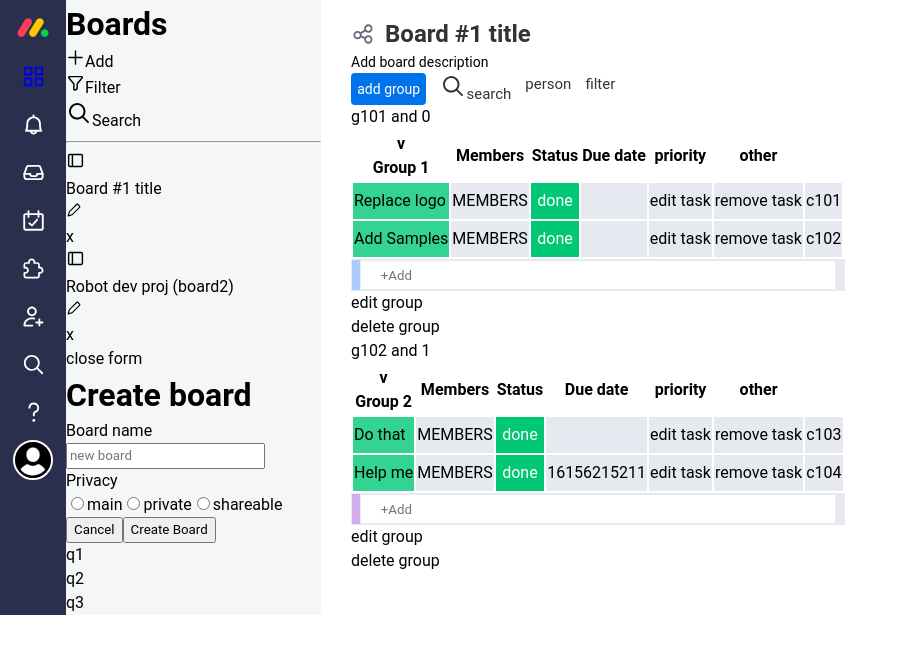
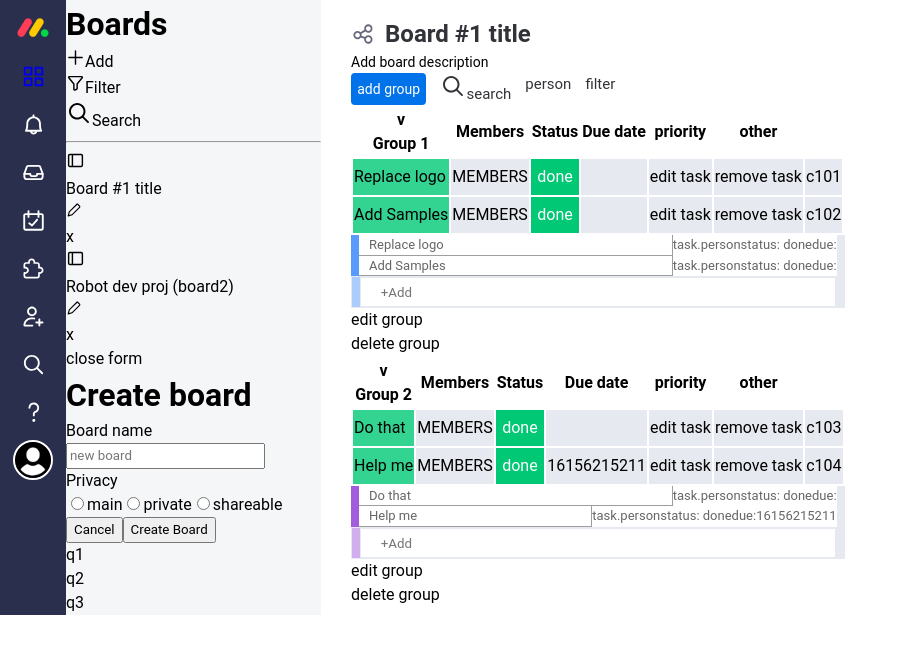
Before and after one commit to TsiviaSaraM/copy-of-Monday, a React (Create React App) app: page / in a window 1280 px wide. Both pictures are taken after a click on the element "Board #1 title". Shown: the top 654 px of the page, without its empty margins (0-908 px from the left). Built offline with nearby package versions, Linux system fonts and the light colour scheme.

Commit message:
tasks css redone

```diff
--- a/src/assets/scss/cmps/_TaskPreview.scss
+++ b/src/assets/scss/cmps/_TaskPreview.scss
@@ -144,3 +144,26 @@ border-bottom-color: rgb(50, 51, 56);/*highlighted color*/
         // height: 100%;?
     }
 }
+
+.task-list-2{
+    display: flex;
+    font-size: 13px;
+    line-height: 19.5px;
+    color: rgb(102, 102, 102);
+
+    .title{
+        flex-grow: 2;
+        padding-left: 10px;
+        border-right: 1px solid rgb(158, 158, 158);
+        border-bottom: 1px solid rgb(158, 158, 158);
+    }
+}
+
+.margin-right{
+    background-color: rgb(230, 233, 239);
+    width: 8px;
+    // border-right: 8px solid rgb(230, 233, 239);
+}
+.margin-left{
+    width: 8px;
+}
--- a/src/cmps/AddTask.jsx
+++ b/src/cmps/AddTask.jsx
@@ -1,11 +1,14 @@
-import React from 'react'
-import { useState } from 'react'
+import React, { useState, useRef }  from 'react'
+import { useOnClickOutside } from '../hooks/useOnClickOutside'
 
 export const AddTask = ({addTask, group}) => {
 
+    const ref = useRef()
     const [hoverAddRow, setHoverAddRow] = useState(false)
     const [showAddBtn, setShowAddBtn] = useState(false)
     const [taskTitle, setTaskTitle] = useState('') //TODO can use LinkedStateMixin instead
+
+    useOnClickOutside(ref, () => setShowAddBtn(false))
 
     const handleChange = (event) => setTaskTitle(event.target.value)
 
@@ -14,7 +17,7 @@ export const AddTask = ({addTask, group}) => {
             <div className="row-add-task" onMouseEnter={() => setHoverAddRow(true)} onMouseLeave={() => setHoverAddRow(false)}>
                 <div style={{ backgroundColor: hoverAddRow ? group.style.hover : group.style.color }} className="margin-left"></div>
 
-                <div className="add-task" onClick={() => setShowAddBtn(true)}>
+                <div ref={ref} className="add-task" onClick={() => setShowAddBtn(true)}>
                     <input onChange={handleChange} className="input-add-task" type="text" placeholder="+Add" />
                     {showAddBtn && <button className="btn-add-group" onMouseUp={() => setShowAddBtn(false)} onMouseDown={() => addTask(group, taskTitle)}>Add</button>}
                 </div>
--- a/src/cmps/TaskBoard.jsx
+++ b/src/cmps/TaskBoard.jsx
@@ -1,4 +1,5 @@
 import React from 'react'
+import { getEmptyGroup } from './../services/boardService';
 import { DragDropContext, Droppable, Draggable } from 'react-beautiful-dnd';
 import { BoardControls } from './BoardControls';
 import { BoardFilter } from './BoardFilter';
@@ -10,13 +11,14 @@ import { TaskGroup } from './TaskGroup';
 export const TaskBoard = ({ board, onEditBoard, }) => {
 
     const addGroup = () => {
-        const newGroup = {
-            "id": Math.random().toString(),
-            "title": 'New Group',
-            "tasks": [
-            ],
-            "style": {}
-        }
+        // const newGroup = {
+        //     "id": Math.random().toString(),
+        //     "title": 'New Group',
+        //     "tasks": [
+        //     ],
+        //     "style": {}
+        // }
+        const newGroup = getEmptyGroup()
         board.groups.push(newGroup)
         onEditBoard(board)
     }
@@ -111,7 +113,7 @@ export const TaskBoard = ({ board, onEditBoard, }) => {
 
                                     {board.groups.map((group, index) =>
 
-                                    <div key={group.id}>{group.id} and {index}
+                                    <div key={group.id}>
                                         <TaskGroup group={group} index={index} key={group.id} onEditBoard={onEditBoard} onEditGroup={onEditGroup}
                                         onDeleteGroup={onDeleteGroup} editGroup={editGroup} addTask={addTask}></TaskGroup>
                                     </div>)}
--- a/src/cmps/TaskGroup.jsx
+++ b/src/cmps/TaskGroup.jsx
@@ -45,6 +45,18 @@ export const TaskGroup = ({ group, index, onDeleteGroup, onEditBoard, onEditGrou
                             </TaskList>
 
                         </table>
+                        {group.tasks.map(task =>
+                        <div className="task-list-2" key={task.id}>
+                            <div className="margin-left" style={{ backgroundColor: group.style.hover}}></div>
+                            <div className="title">{task.title}</div>
+                            <div className="person">task.person</div>
+                            <div className="status">status: {task.status}</div>
+                            <div className="date">due:{task.dueDate}</div>
+                            <div className="margin-right"></div>
+                        </div>
+
+                            )}
+
                     </div>
                 )}
             </Draggable>
--- a/src/cmps/TaskList.jsx
+++ b/src/cmps/TaskList.jsx
@@ -34,6 +34,7 @@ export const TaskList = ({ group, onEditGroup, onDeleteGroup }) => {
     // <p>TASK_LIST</p>
                 <Droppable className="task-group" droppableId={group.id} type="TASK">
                     {provided => (
+
                         <tbody
                         ref={provided.innerRef}
                             {...provided.droppableProps}
--- a/src/services/boardService.js
+++ b/src/services/boardService.js
@@ -7,18 +7,17 @@ export const boardService = {
     remove,
     getById,
     getEmptyBoard,
+    getEmptyGroup,
     getEmptyTask,
     tryBoard
 }
 
+const groupHoverColors = ['#66ccff', '#037f4c', '#00c875', '#9cd326', '#cab641', '#ffcb00', '#784bd1', '#a25ddc', '#0086c0',
+'#579bfc', '#bb3354', '#e2445c', '#ff158a', '#ff5ac4', '#ff642e', '#fdab3d', '#7f5347', '#c4c4c4', '#808080']
+const groupDefaultColors = ['#66ccff', '#81bfa5', '#80e3ba', '#9cd326', '#e4daa0', '#ffe580', '#bba5e8', '#d1aeee', '#80c2df',
+'#abcdfd', '##dd99a9', '#f0a1ad', '#ff8ac4', '#fface1', '#ffb196', 'fed59e', '#bfa9a3', '#e1e1e1', '#bfbfbf']
+
 const STORAGE_KEY = 'boards'
-
-// const gDefaultBoards = [
-//     { _id: 'r2', name: 'Salad-O-Matic', strength: 80, type: 'Cooking' },
-//     { _id: 'r3', name: 'Dusty', strength: 100, type: 'Cleaning' },
-//     { _id: 'r1', name: 'Dominique Sote', strength: 100, type: 'Pleasure' },
-//     { _id: 'r4', name: 'DevTron', strength: 40, type: 'Office' }
-// ]
 
 //status can be done, working, stuck or none
 const gDefaultBoards = [
@@ -353,6 +352,22 @@ function getEmptyBoard() {
         }
 }
 
+
+export function getEmptyGroup(){
+    const RandomColorPicker = Math.floor(Math.random() * groupDefaultColors.length)
+    return {
+        // id: '',
+        id: 'g' + makeId(3),
+        title: 'New Group',
+        tasks: [],
+        style: {
+            color: groupDefaultColors[RandomColorPicker],
+            hover: groupHoverColors[RandomColorPicker],
+        }
+
+    }
+}
+
 export function getEmptyTask(){
     return {
        id: makeId(4),
@@ -360,6 +375,7 @@ export function getEmptyTask(){
        title:''
     }
 }
+
 
 function _loadBoards() {
     let boards = storageService.load(STORAGE_KEY)
```
